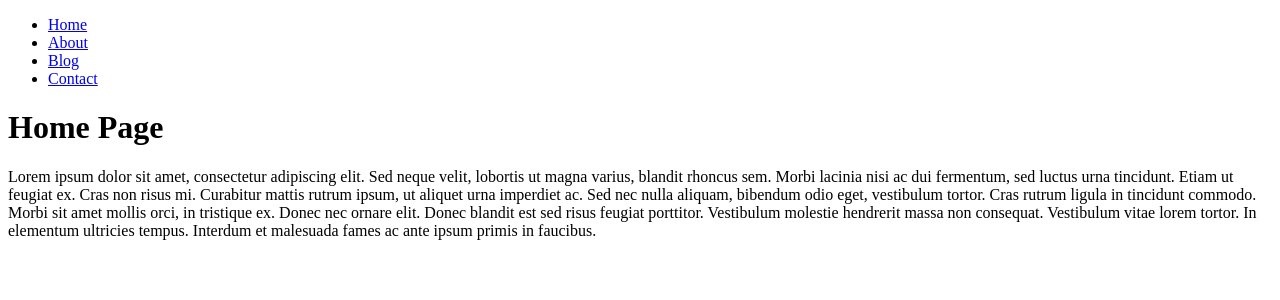
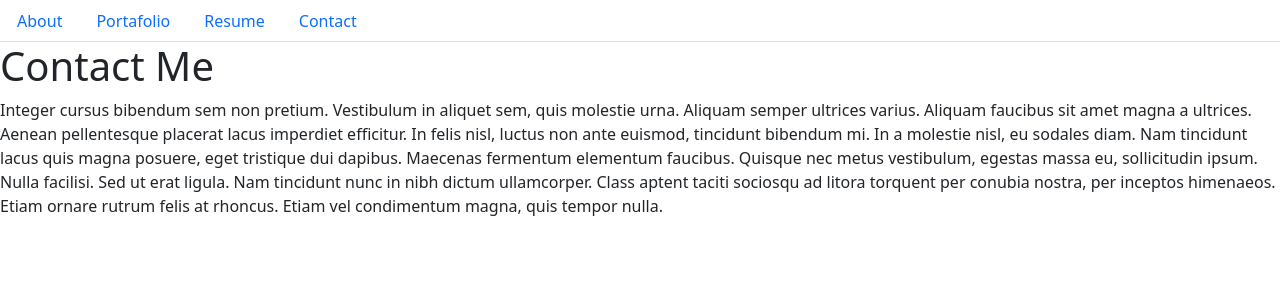
Before and after one commit to Enrique246/enrique-portafolio, a React (Create React App) app in the folder enrique-portafolio/: page / in a window 1280 px wide. Shown: the top 300 px of the page. Built offline with nearby package versions, Linux system fonts and the light colour scheme.

Commit message:
Modified components, still working on functionality

```diff
--- a/enrique-portafolio/package.json
+++ b/enrique-portafolio/package.json
@@ -4,10 +4,10 @@
   "private": true,
   "dependencies": {
     "@material-ui/core": "^4.12.3",
+    "@material-ui/icons": "^4.11.2",
     "@testing-library/jest-dom": "^5.14.1",
     "@testing-library/react": "^11.2.7",
     "@testing-library/user-event": "^12.8.3",
-    "boostrap": "^2.0.0",
     "bootstrap": "^5.0.2",
     "react": "^17.0.2",
     "react-dom": "^17.0.2",
--- a/enrique-portafolio/src/components/NavTabs.js
+++ b/enrique-portafolio/src/components/NavTabs.js
@@ -7,20 +7,10 @@
     <ul className="nav nav-tabs">
       <li className="nav-item">
         <a
-          href="#home"
-          onClick={() => handlePageChange('Home')}
+          href="#about"
+          onClick={() => handlePageChange('About')}
           // This is a conditional (ternary) operator that checks to see if the current page is "Home"
           // If it is, we set the current page to 'nav-link-active', otherwise we set it to 'nav-link'
-          className={currentPage === 'Home' ? 'nav-link active' : 'nav-link'}
-        >
-          Home
-        </a>
-      </li>
-      <li className="nav-item">
-        <a
-          href="#about"
-          onClick={() => handlePageChange('About')}
-          // Check to see if the currentPage is `About`, and if so we use the active link class from bootstrap. Otherwise, we set it to a normal nav-link
           className={currentPage === 'About' ? 'nav-link active' : 'nav-link'}
         >
           About
@@ -28,12 +18,22 @@
       </li>
       <li className="nav-item">
         <a
-          href="#blog"
-          onClick={() => handlePageChange('Blog')}
+          href="#portafolio"
+          onClick={() => handlePageChange('Portafolio')}
+          // Check to see if the currentPage is `About`, and if so we use the active link class from bootstrap. Otherwise, we set it to a normal nav-link
+          className={currentPage === 'Portafolio' ? 'nav-link active' : 'nav-link'}
+        >
+          Portafolio
+        </a>
+      </li>
+      <li className="nav-item">
+        <a
+          href="#resume"
+          onClick={() => handlePageChange('Resume')}
           // Check to see if the currentPage is `Blog`, and if so we use the active link class from bootstrap. Otherwise, we set it to a normal nav-link
-          className={currentPage === 'Blog' ? 'nav-link active' : 'nav-link'}
+          className={currentPage === 'Resume' ? 'nav-link active' : 'nav-link'}
         >
-          Blog
+          Resume
         </a>
       </li>
       <li className="nav-item">
--- a/enrique-portafolio/src/components/PortfolioContainer.js
+++ b/enrique-portafolio/src/components/PortfolioContainer.js
@@ -1,8 +1,8 @@
 import React, { useState } from 'react';
 import NavTabs from './NavTabs';
-import Home from './pages/Home';
 import About from './pages/About';
-import Blog from './pages/Blog';
+import Portafolio from './pages/Portafolio';
+import Resume from './pages/Resume';
 import Contact from './pages/Contact';
 
 export default function PortfolioContainer() {
@@ -10,14 +10,14 @@
 
   // This method is checking to see what the value of `currentPage` is. Depending on the value of currentPage, we return the corresponding component to render.
   const renderPage = () => {
-    if (currentPage === 'Home') {
-      return <Home />;
-    }
     if (currentPage === 'About') {
       return <About />;
     }
-    if (currentPage === 'Blog') {
-      return <Blog />;
+    if (currentPage === 'Portafolio') {
+      return <Portafolio />;
+    }
+    if (currentPage === 'Resume') {
+      return <Resume />;
     }
     return <Contact />;
   };
--- a/enrique-portafolio/src/components/pages/About.js
+++ b/enrique-portafolio/src/components/pages/About.js
@@ -3,14 +3,18 @@
 export default function About() {
   return (
     <div>
-      <h1>About Page</h1>
+      <h1>About Me</h1>
       <p>
-        Nunc pharetra finibus est at efficitur. Praesent sed congue diam.
-        Integer gravida dui mauris, ut interdum nunc egestas sed. Aenean sed
-        mollis diam. Nunc aliquet risus ac finibus porta. Nam quis arcu non
-        lectus tincidunt fermentum. Suspendisse aliquet orci porta quam semper
-        imperdiet. Praesent euismod mi justo, faucibus scelerisque risus cursus
-        in. Sed rhoncus mollis diam, sit amet facilisis lectus blandit at.
+        Lorem ipsum dolor sit amet, consectetur adipiscing elit. Sed neque
+        velit, lobortis ut magna varius, blandit rhoncus sem. Morbi lacinia nisi
+        ac dui fermentum, sed luctus urna tincidunt. Etiam ut feugiat ex. Cras
+        non risus mi. Curabitur mattis rutrum ipsum, ut aliquet urna imperdiet
+        ac. Sed nec nulla aliquam, bibendum odio eget, vestibulum tortor. Cras
+        rutrum ligula in tincidunt commodo. Morbi sit amet mollis orci, in
+        tristique ex. Donec nec ornare elit. Donec blandit est sed risus feugiat
+        porttitor. Vestibulum molestie hendrerit massa non consequat. Vestibulum
+        vitae lorem tortor. In elementum ultricies tempus. Interdum et malesuada
+        fames ac ante ipsum primis in faucibus.
       </p>
     </div>
   );
--- a/enrique-portafolio/src/components/pages/Contact.js
+++ b/enrique-portafolio/src/components/pages/Contact.js
@@ -3,7 +3,7 @@
 export default function Contact() {
   return (
     <div>
-      <h1>Contact Page</h1>
+      <h1>Contact Me</h1>
       <p>
         Integer cursus bibendum sem non pretium. Vestibulum in aliquet sem, quis
         molestie urna. Aliquam semper ultrices varius. Aliquam faucibus sit amet
--- a/enrique-portafolio/src/components/pages/Home.js
+++ /dev/null
@@ -1,21 +0,0 @@
-import React from 'react';
-
-export default function Home() {
-  return (
-    <div>
-      <h1>Home Page</h1>
-      <p>
-        Lorem ipsum dolor sit amet, consectetur adipiscing elit. Sed neque
-        velit, lobortis ut magna varius, blandit rhoncus sem. Morbi lacinia nisi
-        ac dui fermentum, sed luctus urna tincidunt. Etiam ut feugiat ex. Cras
-        non risus mi. Curabitur mattis rutrum ipsum, ut aliquet urna imperdiet
-        ac. Sed nec nulla aliquam, bibendum odio eget, vestibulum tortor. Cras
-        rutrum ligula in tincidunt commodo. Morbi sit amet mollis orci, in
-        tristique ex. Donec nec ornare elit. Donec blandit est sed risus feugiat
-        porttitor. Vestibulum molestie hendrerit massa non consequat. Vestibulum
-        vitae lorem tortor. In elementum ultricies tempus. Interdum et malesuada
-        fames ac ante ipsum primis in faucibus.
-      </p>
-    </div>
-  );
-}
--- /dev/null
+++ b/enrique-portafolio/src/components/pages/Portafolio.js
@@ -0,0 +1,18 @@
+// Sinppet "rafce" to create functional component template
+import React from 'react';
+
+export default function Portafolio() {
+  return (
+    <div>
+      <h1>Portafolio</h1>
+      <p>
+        Nunc pharetra finibus est at efficitur. Praesent sed congue diam.
+        Integer gravida dui mauris, ut interdum nunc egestas sed. Aenean sed
+        mollis diam. Nunc aliquet risus ac finibus porta. Nam quis arcu non
+        lectus tincidunt fermentum. Suspendisse aliquet orci porta quam semper
+        imperdiet. Praesent euismod mi justo, faucibus scelerisque risus cursus
+        in. Sed rhoncus mollis diam, sit amet facilisis lectus blandit at.
+      </p>
+    </div>
+  );
+}
--- a/enrique-portafolio/src/components/pages/Blog.js
+++ b/enrique-portafolio/src/components/pages/Resume.js
@@ -1,9 +1,9 @@
 import React from 'react';
 
-export default function Blog() {
+export default function Resume() {
   return (
     <div>
-      <h1>Blog Page</h1>
+      <h1>Resume</h1>
       <p>
         Donec a volutpat quam. Curabitur nec varius justo, sed rutrum ligula.
         Curabitur pellentesque turpis sit amet eros iaculis, a mollis arcu
--- a/enrique-portafolio/src/index.js
+++ b/enrique-portafolio/src/index.js
@@ -1,6 +1,6 @@
 import React from 'react';
 import ReactDOM from 'react-dom';
 import App from './App';
-// import 'bootstrap/dist/css/bootstrap.min.css';
+import 'bootstrap/dist/css/bootstrap.min.css';
 
 ReactDOM.render(<App />, document.getElementById('root'));
```
Also changed, not shown: 1 other file (tests, documents, lock files or other folders).
